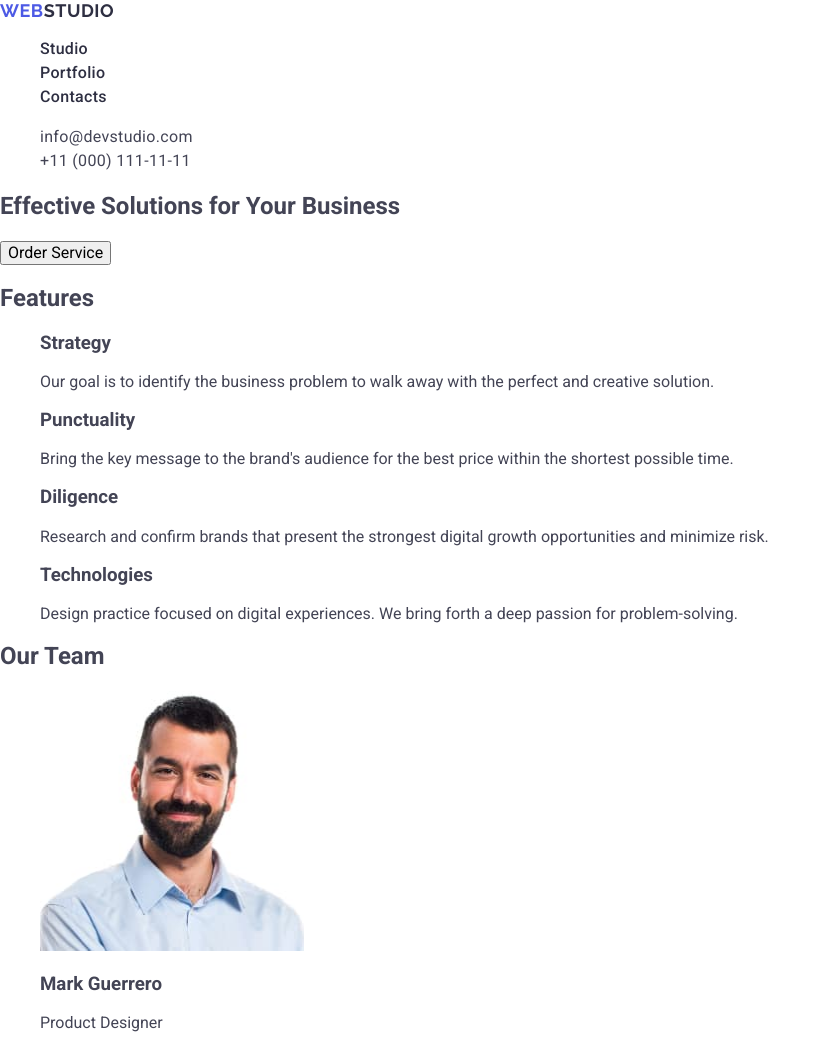
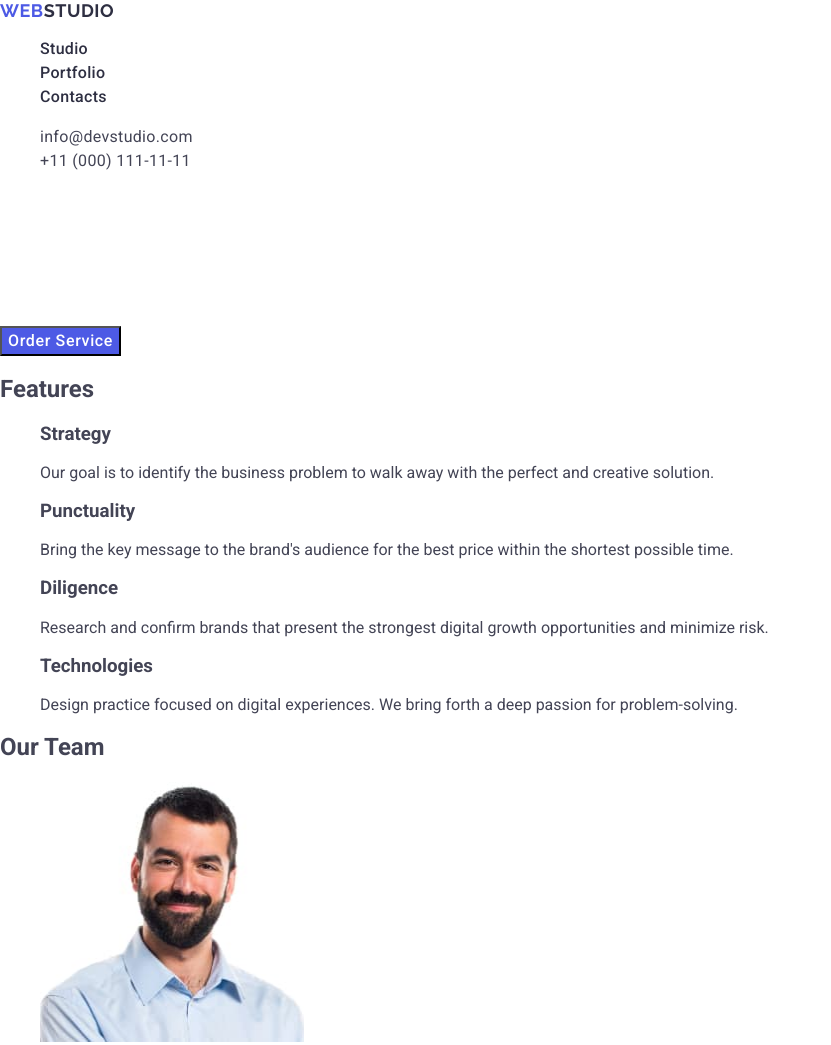
Before and after one commit to Volodymyr-Vo/goit-markup-hw-02, a plain HTML site: page index.html in a window 1280 px wide. Shown: the top 1045 px of the page, without its empty margins (0-831 px from the left). Drawn offline with nearby package versions, Linux system fonts and the light colour scheme.

Commit message:
add index file

```diff
--- a/css/styles.css
+++ b/css/styles.css
@@ -33,6 +33,28 @@ a {
 
 .header-logo .logo-part {
   color: #2e2f42;
+}
+
+.main-page {
+  font-weight: 700;
+  font-size: 56px;
+  line-height: 1.07143;
+  letter-spacing: 0.02em;
+  text-align: center;
+  color: #fff;
+}
+
+.hero image {
+  background-color: #2e2f42;
+}
+
+.main-page-button {
+  font-weight: 500;
+  font-size: 16px;
+  line-height: 1.5;
+  letter-spacing: 0.04em;
+  color: #fff;
+  background: #4d5ae5;
 }
 
 .footer-logo {
--- a/index.html
+++ b/index.html
@@ -55,8 +55,8 @@
     </header>
     <main class="page-main">
       <section class="hero image">
-        <h1>Effective Solutions for Your Business</h1>
-        <button type="button">Order Service</button>
+        <h1 class="main-page">Effective Solutions for Your Business</h1>
+        <button class="main-page-button" type="button">Order Service</button>
       </section>
       <section class="Features">
         <h2>Features</h2>
```
